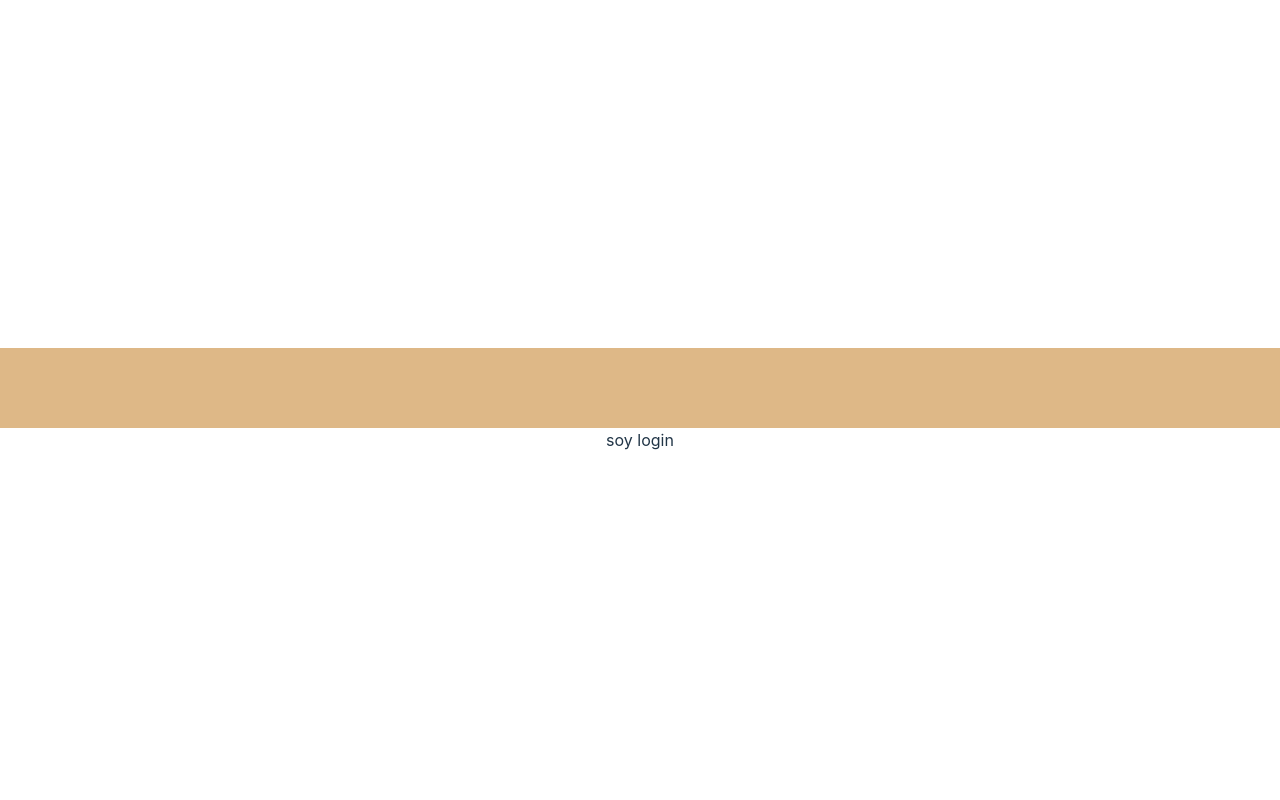
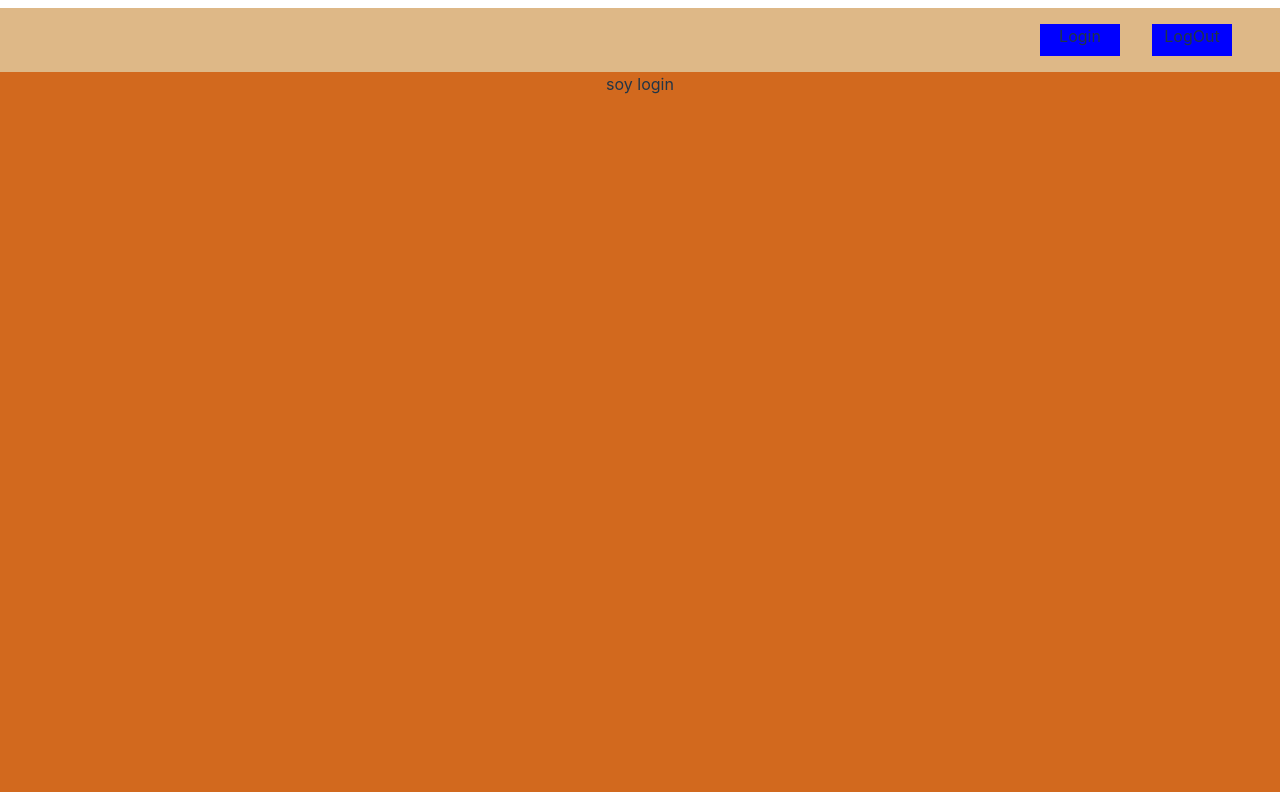
Before and after one commit to xIMet3/frontendDentista, a React (Vite) app: page /login in a window 1280 px wide. Built offline with nearby package versions, Linux system fonts and the light colour scheme.

Commit message:
[feat]Add 2 buttons to the header. I adjust the sizes and remove the side scroll.Añado 2 botones al header. //  Ajusto los tamaños y elimino el scroll lateral.

```diff
--- a/src/App.css
+++ b/src/App.css
@@ -1,42 +1,8 @@
 #root {
-  max-width: 1280px;
+  /* max-width: 1280px; */
   margin: 0;
   padding: 0;
   text-align: center;
+  box-sizing: border-box;
+  overflow-x: hidden;
 }
-
-.logo {
-  height: 6em;
-  padding: 1.5em;
-  will-change: filter;
-  transition: filter 300ms;
-}
-.logo:hover {
-  filter: drop-shadow(0 0 2em #646cffaa);
-}
-.logo.react:hover {
-  filter: drop-shadow(0 0 2em #61dafbaa);
-}
-
-@keyframes logo-spin {
-  from {
-    transform: rotate(0deg);
-  }
-  to {
-    transform: rotate(360deg);
-  }
-}
-
-@media (prefers-reduced-motion: no-preference) {
-  a:nth-of-type(2) .logo {
-    animation: logo-spin infinite 20s linear;
-  }
-}
-
-.card {
-  padding: 2em;
-}
-
-.read-the-docs {
-  color: #888;
-}
--- a/src/Common/BotonCambiaVista/BotonCambiaVista.css
+++ b/src/Common/BotonCambiaVista/BotonCambiaVista.css
@@ -2,4 +2,5 @@
     height: 2em;
     width: 5em;
     background-color: blue;
+    margin: 1em;
 }
--- a/src/Common/Header/Header.css
+++ b/src/Common/Header/Header.css
@@ -1,5 +1,13 @@
 .headerGeneral {
-    height: 10vh;
+    height: 8vh;
     width: 100vw;
     background-color: burlywood;
+    display: flex;
+    justify-content: flex-end;
+    align-items: center;
+
 }
+
+.botonDos {
+    margin-right: 2em;
+}
--- a/src/Common/Header/Header.jsx
+++ b/src/Common/Header/Header.jsx
@@ -1,10 +1,24 @@
 import React from "react";
 import './Header.css'
+import { BotonCambiaVista } from "../../Common/BotonCambiaVista/BotonCambiaVista";
+
 
 export const Header = () => {
     return(
         <div className="headerGeneral">
+            <div className="botonUno">
+                <BotonCambiaVista
+                path={'/Login'}
+                name={'Login'}
+                />
+            </div>
+            <div className="botonDos">
+                <BotonCambiaVista
+                path={'/LogOut'}
+                name={'LogOut'}
+            />
+            </div>
+        </div>
 
-        </div>
     )
 }
--- a/src/Pages/Home/Home.jsx
+++ b/src/Pages/Home/Home.jsx
@@ -7,10 +7,7 @@ import { BotonCambiaVista } from "../../Common/BotonCambiaVista/BotonCambiaVista
 export const Home = () => {
     return(
         <div className="homeGeneral"> Soy Home
-        <BotonCambiaVista
-            path={'/Login'}
-            name={'Login'}
-        />
+
 
         </div>
     )
--- a/src/Pages/Login/Login.jsx
+++ b/src/Pages/Login/Login.jsx
@@ -1,9 +1,18 @@
 import React from "react";
 import './Login.css'
-//import {InputText} from '../../Common/InputText/InputText'
+import {InputText} from '../../Common/InputText/InputText'
+import { BotonCambiaVista } from "../../Common/BotonCambiaVista/BotonCambiaVista";
+
 
 export const Login = () => {
     return (
-        <div className='loginDesign'>soy login</div>
+        <div className='loginGeneral'>soy login
+
+
+
+        </div>
+
+
+
     )
 }
```
